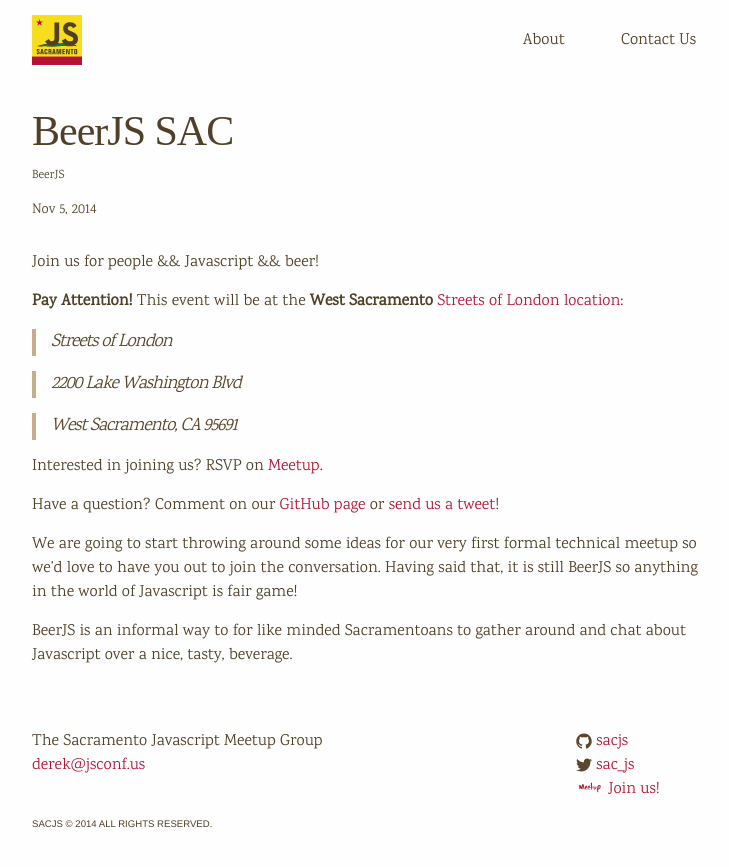
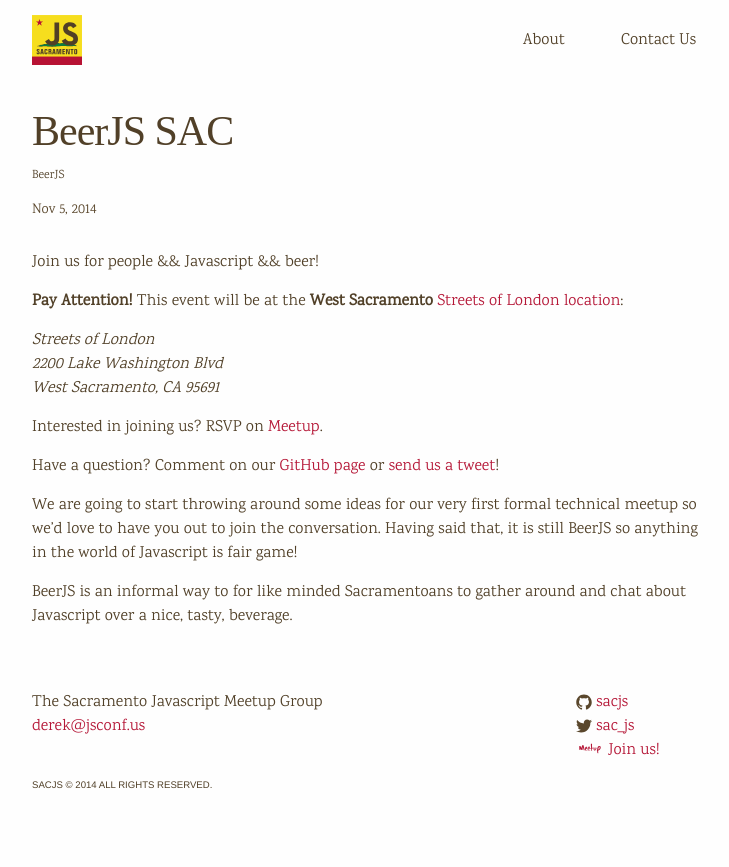
Before and after one commit to sacjs/website, a Jekyll site: the page built from _posts/2014-11-5-beerjs_sac-west-sac-streets-of-london.md, in a window 1280 px wide. Shown: the top 867 px of the page, without its empty margins (268-997 px from the left). Built offline with Jekyll 4.4.1, drawn with Linux system fonts in a browser that asks for light colours; some web fonts are replaced; some of the changed lines change nothing that is shown.

Commit message:
Add address element

```diff
--- a/_posts/2014-11-5-beerjs_sac-west-sac-streets-of-london.md
+++ b/_posts/2014-11-5-beerjs_sac-west-sac-streets-of-london.md
@@ -13,13 +13,11 @@
 Join us for people && Javascript && beer!
 
 **Pay Attention!** This event will be at the **West Sacramento**
-[Streets of London location](https://www.google.com/maps/place/Streets+of+London/@38.5589138,-121.5036519,14z/data=!3m1!5s0x809ad3e0104545f5:0x7edf0a3ae4cce385!4m5!1m2!2m1!1sstreets+of+london!3m1!1s0x0000000000000000:0x27a2577cf21a1e99):
+[Streets of London location][streets_map]:
 
-> Streets of London
-
-> 2200 Lake Washington Blvd
-
-> West Sacramento, CA 95691
+<address>Streets of London
+2200 Lake Washington Blvd
+West Sacramento, CA 95691</address>
 
 Interested in joining us? RSVP on
 [Meetup](http://www.meetup.com/The-Sacramento-Javascript-Meetup/events/216877082/).
@@ -36,3 +34,5 @@
 
 BeerJS is an informal way to for like minded Sacramentoans to gather around and
 chat about Javascript over a nice, tasty, beverage.
+
+[streets_map]: https://www.google.com/maps/place/Streets+of+London/@38.5589138,-121.5036519,14z/data=!3m1!5s0x809ad3e0104545f5:0x7edf0a3ae4cce385!4m5!1m2!2m1!1sstreets+of+london!3m1!1s0x0000000000000000:0x27a2577cf21a1e99
--- a/_sass/_base.scss
+++ b/_sass/_base.scss
@@ -29,7 +29,7 @@
  * Set `margin-bottom` to maintain vertical rhythm
  */
 h1, h2, h3, h4, h5, h6,
-p, blockquote, pre,
+address, p, blockquote, pre,
 ul, ol, dl, figure,
 %vertical-rhythm {
   margin-bottom: $spacing-unit / 2;
@@ -173,6 +173,14 @@
   }
 }
 
+
+/**
+ * Address
+ */
+address {
+  white-space: pre;
+}
+
 /**
  * Blockquotes
  */
```
